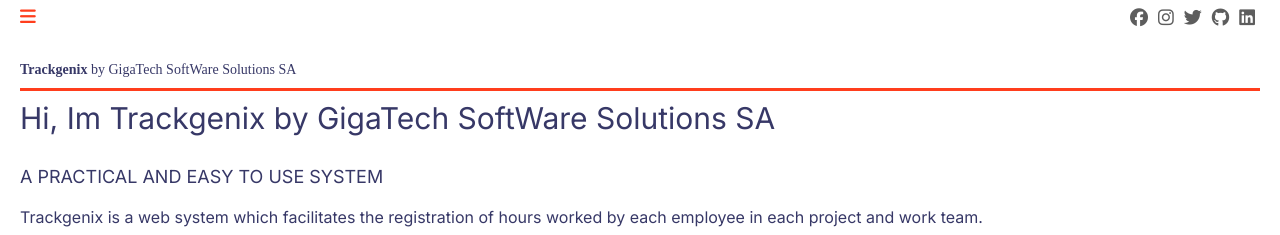
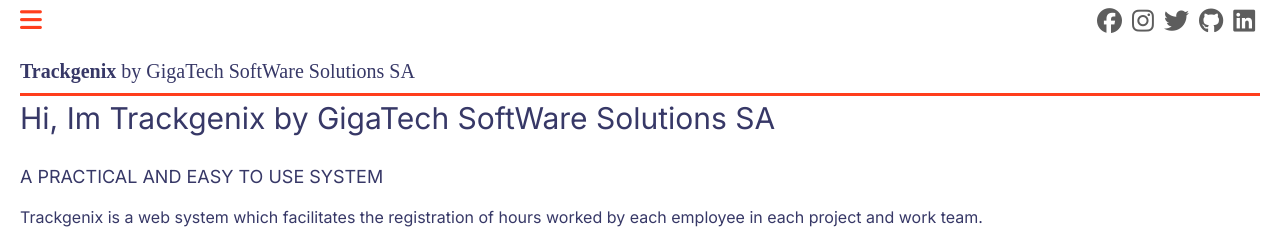
Before and after one commit to nicocarro/BaSP-A2022-Etapa-1, a plain HTML site: page Semana-03/index.html in a window 1280 px wide. Shown: the top 235 px of the page. Drawn offline with Linux system fonts and the light colour scheme.

Commit message:
BaSP-W03-2022:finished the styles for the mobile

```diff
--- a/Semana-03/css/header.css
+++ b/Semana-03/css/header.css
@@ -24,7 +24,7 @@ header hr{
 }
 
 #burguer{
-    font-size: 18px;
+    font-size: 20px;
     position: fixed;
     top: 1%;
     left: 20px;
@@ -38,3 +38,27 @@ header hr{
     position: relative;
     top: 50%;
 }
+
+
+
+@media (min-width:480px){
+    header ul a{
+        color: #5D5D5D;
+        font-size: 25px;
+        padding: 5px;
+    }
+    #burguer{
+        font-size: 25px;
+        position: fixed;
+        top: 1%;
+        left: 20px;
+        z-index: 100;
+        color: #FF3E1D;
+        cursor: pointer;
+    }
+    .header-text{
+        font-size: 20px;
+        position: relative;
+        top: 50%;
+    }
+}
--- a/Semana-03/css/main.css
+++ b/Semana-03/css/main.css
@@ -4,7 +4,7 @@
     position: relative;
 }
 #section-first-img img{
-    width: 110%;
+    width: 100%;
     margin-bottom: 50px;
 }
 #section-first-text-p{
```
